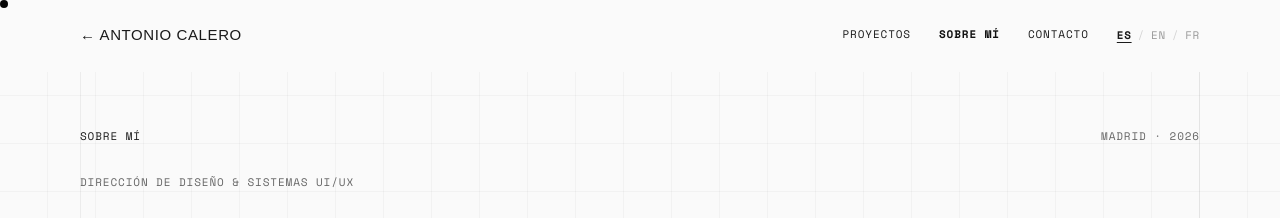
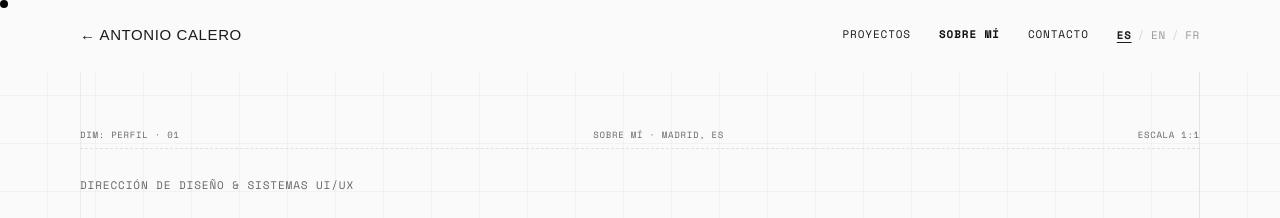
Before and after one commit to antonmojon/AcalerPortfolio, a React (Vite) app: page /about in a window 1280 px wide. Shown: the top 218 px of the page. Built offline with nearby package versions, Linux system fonts and the light colour scheme; the HTML template or start-up script is replaced by a standard one; a web font is replaced by a local one.

Commit message:
feat(about): align hero dimension bar, CTA, and footer with blueprint system

```diff
--- a/src/pages/AboutPage.tsx
+++ b/src/pages/AboutPage.tsx
@@ -83,20 +83,23 @@ function AboutHero() {
         borderBottom: '1px solid var(--border-color)',
       }}
     >
-      {/* Top bar */}
+      {/* Top technical dimension bar */}
       <div
         className="about-hero-topbar"
         style={{
           display: 'flex',
           justifyContent: 'space-between',
           alignItems: 'center',
+          borderBottom: '1px dashed var(--border-color)',
+          paddingBottom: '6px',
           marginBottom: '28px',
         }}
       >
-        <p style={{ ...META, color: 'var(--text-primary)', margin: 0 }}>{t('about.top_tag')}</p>
-        <span style={{ ...META, color: 'var(--text-secondary)', margin: 0 }}>
-          Madrid · 2026
+        <span style={{ ...META, fontSize: '9px', letterSpacing: '0.08em' }}>DIM: PERFIL · 01</span>
+        <span style={{ ...META, fontSize: '9px', letterSpacing: '0.08em', color: 'var(--text-secondary)' }}>
+          {t('about.top_tag')} · MADRID, ES
         </span>
+        <span style={{ ...META, fontSize: '9px', letterSpacing: '0.08em' }}>ESCALA 1:1</span>
       </div>
 
       {/* Name & Role — Full width editorial masthead matching Home & Contact */}
@@ -805,15 +808,31 @@ function AboutCTA() {
   return (
     <section style={{ borderBottom: '1px solid var(--border-color)', backgroundColor: 'var(--cta-bg)', color: 'var(--cta-text)', transition: 'background-color 0.4s ease, color 0.4s ease' }}>
       <div className="cta-pad" style={{ padding: '96px 80px' }}>
+        {/* Top dimension line */}
+        <div
+          style={{
+            display: 'flex',
+            justifyContent: 'space-between',
+            alignItems: 'center',
+            marginBottom: '32px',
+            borderBottom: '1px dashed rgba(255,255,255,0.2)',
+            paddingBottom: '12px',
+          }}
+        >
+          <span style={{ ...META, color: 'var(--cta-text)', fontSize: '9px', letterSpacing: '0.08em' }}>
+            PLANO 03 / CONTRATACIÓN & CONSULTAS
+          </span>
+          <span style={{ ...META, color: 'var(--cta-text)', fontSize: '9px', letterSpacing: '0.08em' }}>
+            DISPONIBILIDAD INMEDIATA
+          </span>
+        </div>
+
         <Link
           to="/contact"
           className="portfolio-cta-link block w-full"
           aria-label="Ir a contacto - Trabajemos juntos"
           style={{ textDecoration: 'none', color: 'inherit', display: 'block' }}
         >
-          <div style={{ display: 'flex', justifyContent: 'space-between', alignItems: 'center', marginBottom: '28px' }}>
-            <p style={{ ...META, color: 'var(--cta-text)', margin: 0 }}>{t('home.cta_tag')}</p>
-          </div>
           <div style={{ display: 'flex', justifyContent: 'space-between', alignItems: 'flex-end', flexWrap: 'wrap', gap: '32px' }}>
             <span
               style={{
@@ -874,9 +893,11 @@ function AboutFooter() {
         paddingLeft: '80px', paddingRight: '80px',
         paddingTop: '40px', paddingBottom: '40px',
         display: 'flex', justifyContent: 'space-between', alignItems: 'center',
+        borderTop: '1px solid var(--border-color)',
       }}
     >
       <span style={META}>© 2026 Antonio Calero</span>
+      <span style={{ ...META, fontSize: '10px' }}>CAPA ZERO · ARQUITECTURA DE INTERACCIÓN</span>
       <span style={META}>{t('footer.rights')}</span>
       <div className="about-footer-links" style={{ display: 'flex', gap: '32px' }}>
         <Link to="/contact" className="nav-link" style={{ ...META, textDecoration: 'none' }}>{t('nav.contact')}</Link>
```
